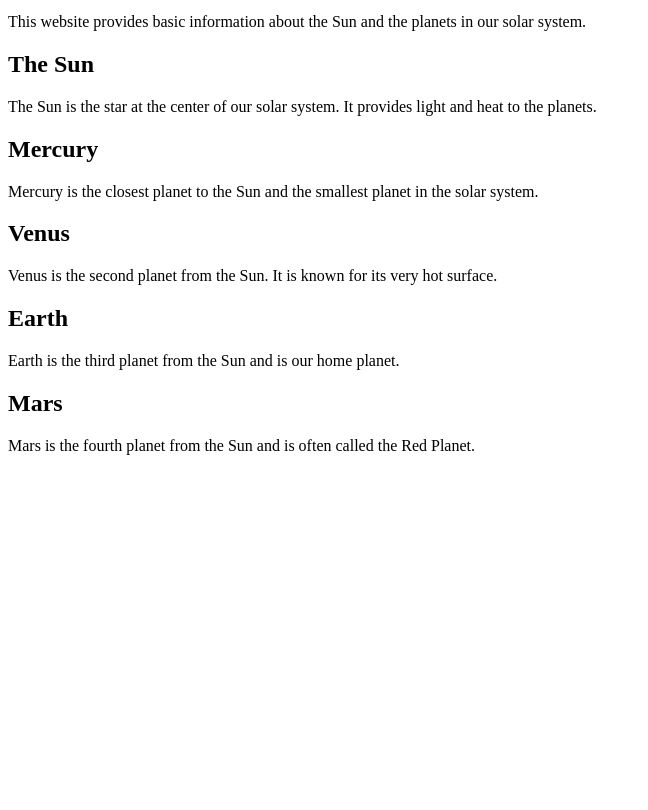
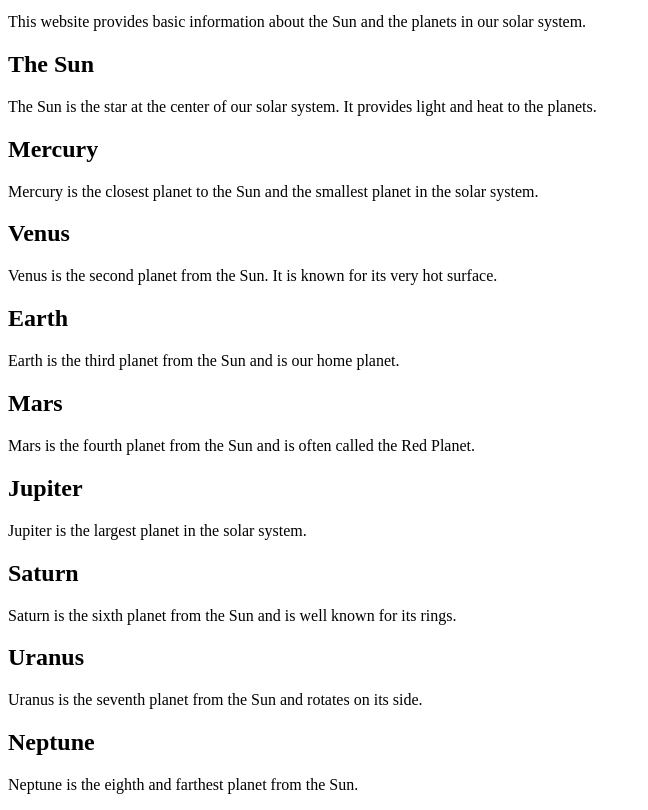
Before and after one commit to maryamalbastaki/NASA-Solar-System, a plain HTML site: page index.html in a window 1280 px wide. Shown: the part 101-911 px from the top of the page, without its empty margins (0-648 px from the left). Before the commit the page ends 800 px from the top, so only its background shows below. Drawn offline with Linux system fonts and the light colour scheme.

Commit message:
Add information about outer planets

```diff
--- a/index.html
+++ b/index.html
@@ -24,5 +24,17 @@
 
 <h2>Mars</h2>
 <p>Mars is the fourth planet from the Sun and is often called the Red Planet.</p>
+
+    <h2>Jupiter</h2>
+<p>Jupiter is the largest planet in the solar system.</p>
+
+<h2>Saturn</h2>
+<p>Saturn is the sixth planet from the Sun and is well known for its rings.</p>
+
+<h2>Uranus</h2>
+<p>Uranus is the seventh planet from the Sun and rotates on its side.</p>
+
+<h2>Neptune</h2>
+<p>Neptune is the eighth and farthest planet from the Sun.</p>
 </body>
 </html>
```
